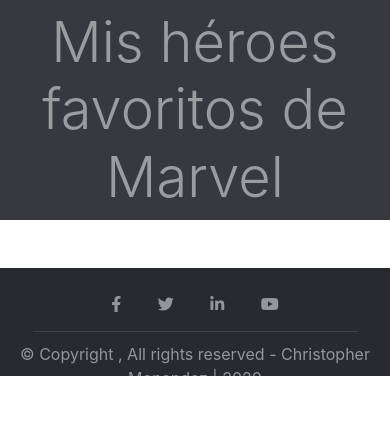
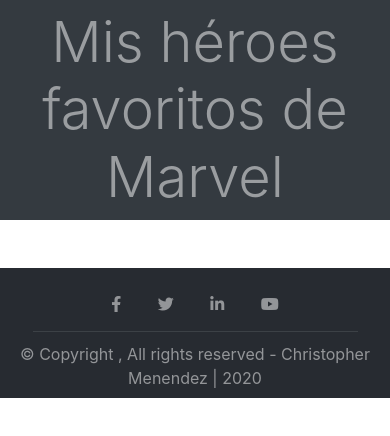
Before and after one commit to Christopherunfv96/MarvelHeroes, a plain HTML site: page docs/index.html in a window 390 px wide. Drawn offline with Linux system fonts and the light colour scheme; no server answers.

Commit message:
Fixing footer height in responsive

```diff
--- a/docs/css/estilos.css
+++ b/docs/css/estilos.css
@@ -1 +1 @@
-.box-title-container{height:220px}.box-footer-container{height:108px}.abc{width:18rem!important;margin-left:15px;margin-right:15px;margin-top:40px;margin-bottom:10px}img{height:296px!important}footer{background-color:#272b31!important}.first-box-footer{border-bottom:1px solid #3c4146!important;padding-bottom:15px}.last-box-footer{padding-top:10px;padding-bottom:10px}
+.box-title-container{height:220px}.box-footer-container{height:130px}.abc{width:18rem!important;margin-left:15px;margin-right:15px;margin-top:40px;margin-bottom:10px}img{height:296px!important}footer{background-color:#272b31!important}.first-box-footer{border-bottom:1px solid #3c4146!important;padding-bottom:15px}.last-box-footer{padding-top:10px;padding-bottom:10px}
```
